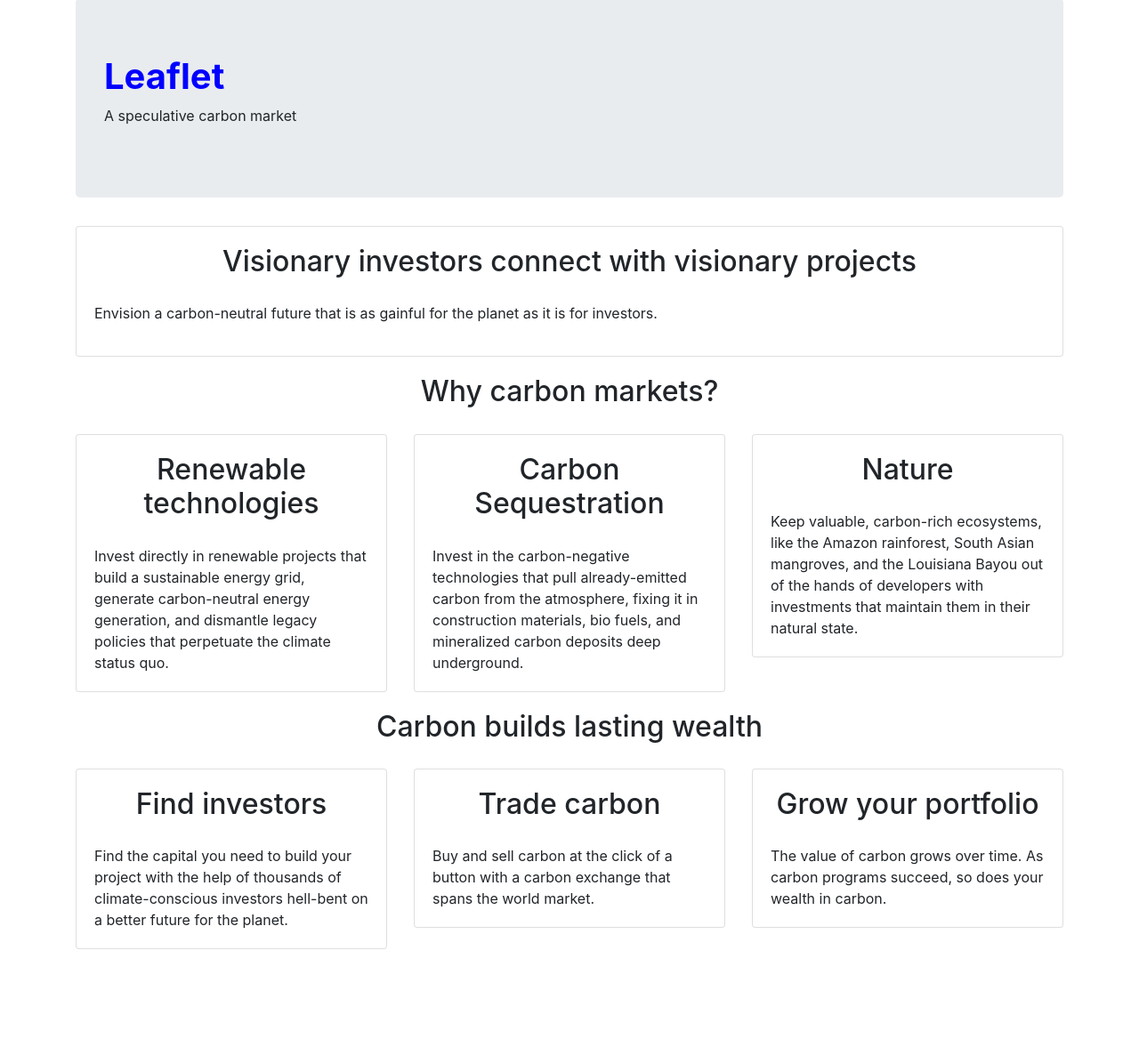
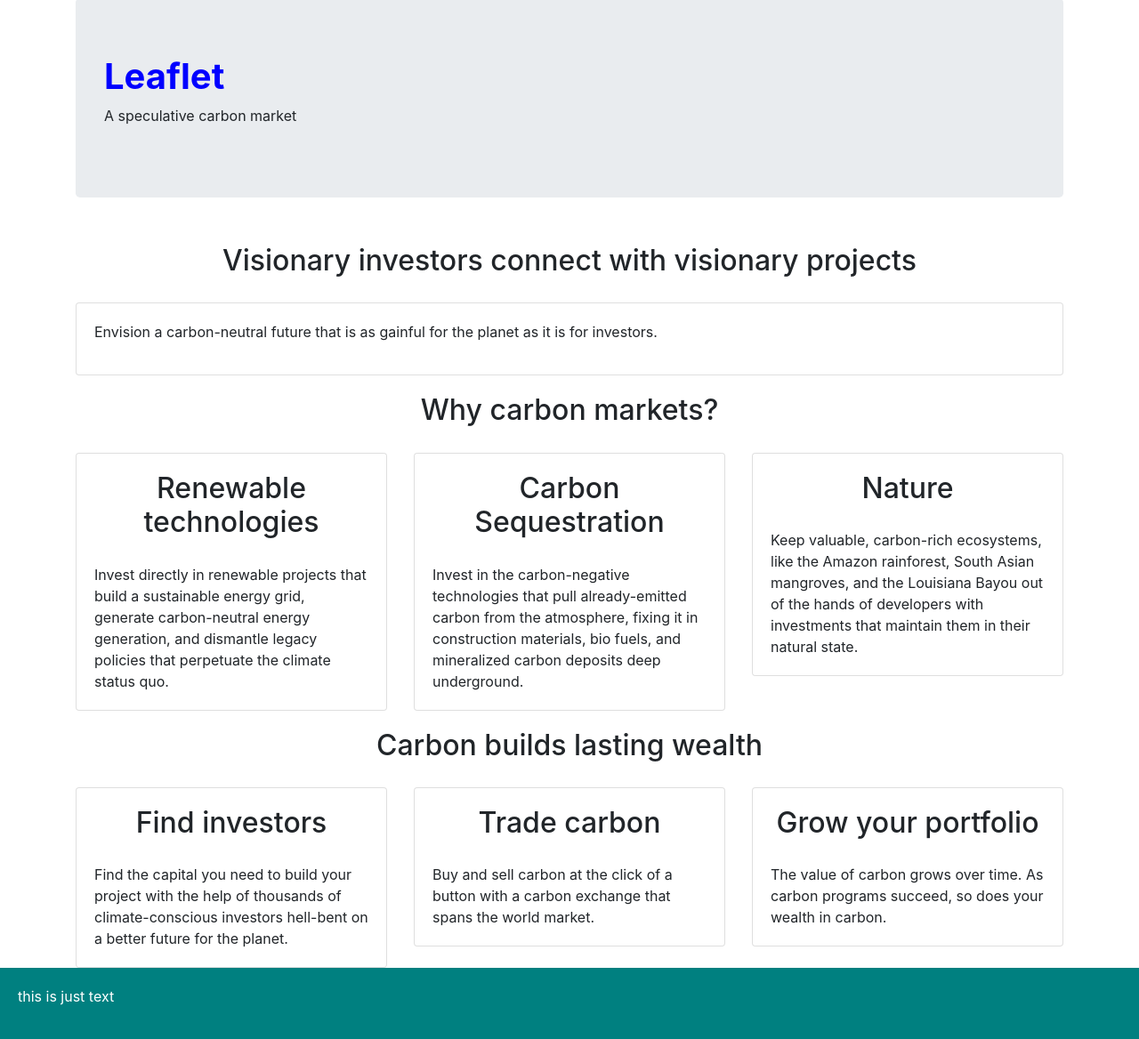
Before and after one commit to jonathanstull/week-in-review, a plain HTML site: page index.html in a window 1280 px wide. Shown: the part 58-1226 px from the top of the page at 89% size. Before the commit the page ends 1125 px from the top, so only its background shows below. Drawn offline with Linux system fonts and the light colour scheme.

Commit message:
add footer rule to style.css

```diff
--- a/css/style.css
+++ b/css/style.css
@@ -12,3 +12,10 @@ h2.card-title {
   text-align: center;
   padding-bottom: 15px;
 }
+
+.footer {
+  width: 100%;
+  padding: 20px;
+  background-color: teal;
+  color: white;
+}
--- a/index.html
+++ b/index.html
@@ -15,7 +15,7 @@
     <div class="collapse navbar-collapse" id="navbarSupportedContent">
       <ul class="navbar-nav mr-auto">
         <li class="nav-item active">
-          <a class="nav-link" href="#">Home <span class="sr-only">(current)</span></a>
+          <a class="nav-link" href="#">Home<span class="sr-only">(current)</span></a>
         </li>
         <li class="nav-item">
           <a class="nav-link" href="#">Link</a>
@@ -41,6 +41,7 @@
       </form>
     </div>
   </nav>
+
   <div class="container">
     <div class="jumbotron">
       <h1>Leaflet</h1>
@@ -50,9 +51,13 @@
     </div>
     <div class="row">
       <div class="col-md-12">
+        <h2 class="section-header">Visionary investors connect with visionary projects</h2>
+      </div>
+    </div>
+    <div class="row">
+      <div class="col-md-12">
         <div class="card">
           <div class="card-body">
-            <h2 class="card-title">Visionary investors connect with visionary projects</h2>
             <p>Envision a carbon-neutral future that is as gainful for the planet as it is for investors.</p>
           </div>
         </div>
@@ -135,5 +140,12 @@
       </div>
     </div>
   </div>
+  <div class="footer">
+    <div class="row">
+      <div class="col-md-4">
+        <p>this is just text</p>
+      </div>
+    </div>
+  </div>
 </body>
 </html>
```
